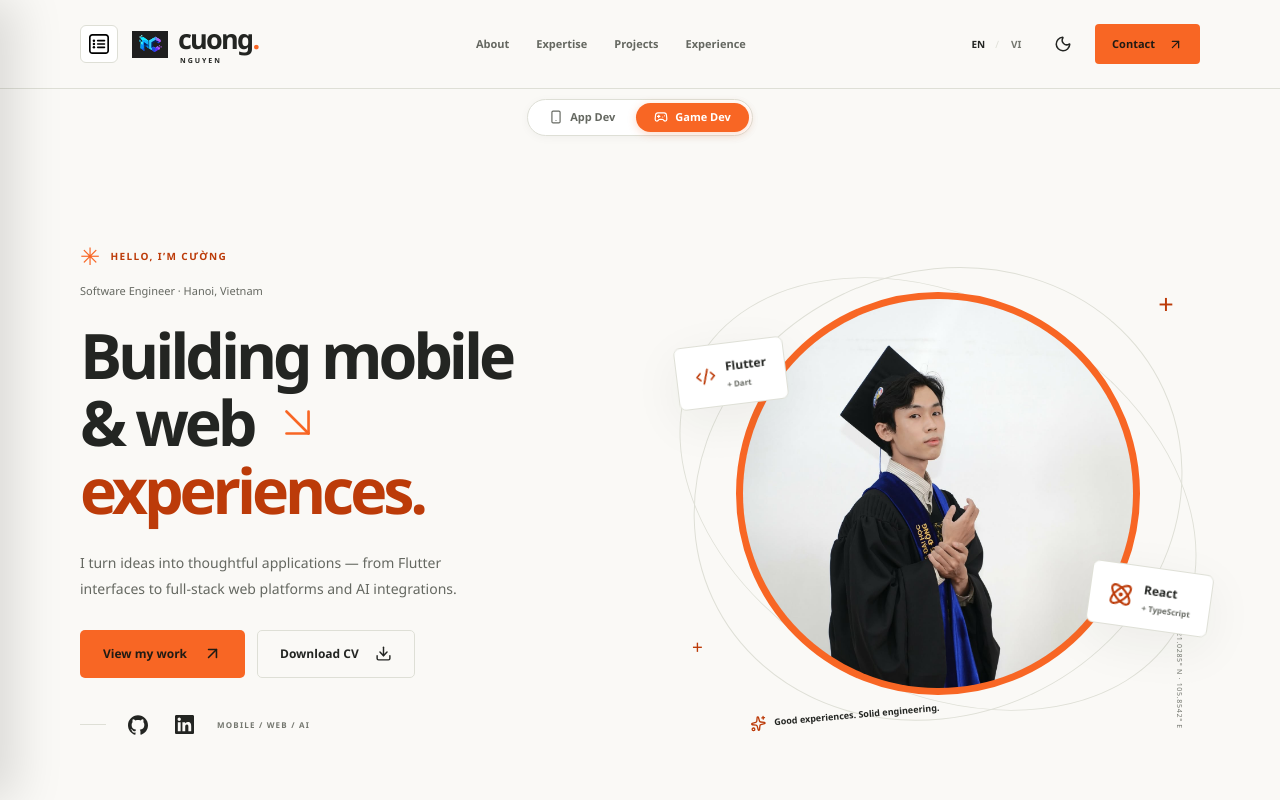
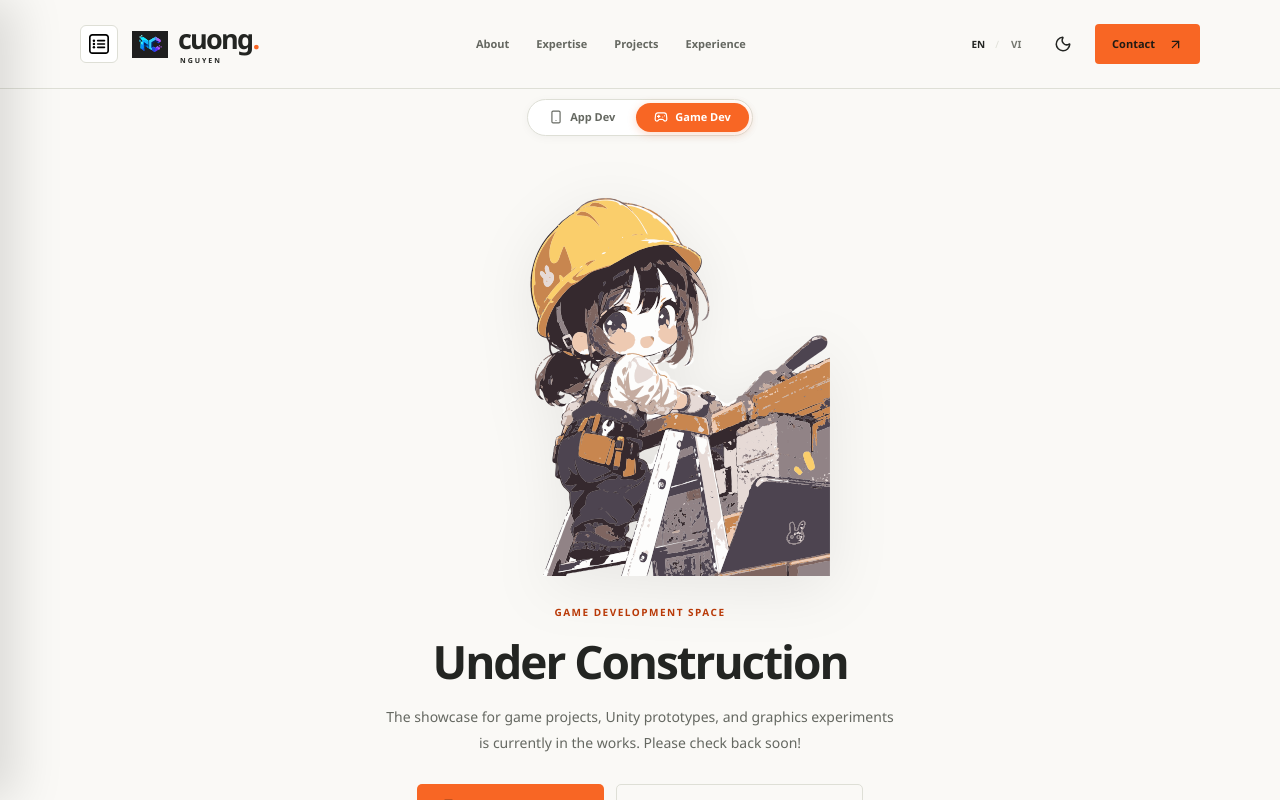
Before and after one commit to ScrotJame/MyPortfolio, a React (Vite) app: page / in a window 1280 px wide. Both pictures are taken after a click on the button "Game Dev". Shown: the top 800 px of the page. Built offline with nearby package versions, Linux system fonts and the light colour scheme.

Commit message:
feat: add Game Dev under construction page with centered had_build.svg illustration

```diff
--- a/src/App.tsx
+++ b/src/App.tsx
@@ -10,6 +10,7 @@ import { Projects } from './components/Projects'
 import { Experience } from './components/Experience'
 import { Contact } from './components/Contact'
 import { BlogPage } from './components/BlogPage'
+import { GameDevPage } from './components/GameDevPage'
 
 export default function App() {
   const preferences = usePreferences()
@@ -93,6 +94,12 @@ export default function App() {
           onSelectPost={handleSelectPost}
           onNavigateHome={() => handleViewChange('home')}
         />
+      ) : devMode === 'game' ? (
+        <GameDevPage
+          locale={preferences.locale}
+          onSwitchToAppDev={() => setDevMode('app')}
+          onNavigateBlog={() => handleViewChange('blog')}
+        />
       ) : (
         <>
           <Hero c={c} />
--- /dev/null
+++ b/src/components/GameDevPage.tsx
@@ -0,0 +1,60 @@
+import { ArrowUpRight, Smartphone } from 'lucide-react'
+
+interface GameDevPageProps {
+  locale: 'en' | 'vi'
+  onSwitchToAppDev: () => void
+  onNavigateBlog: () => void
+}
+
+export function GameDevPage({ locale, onSwitchToAppDev, onNavigateBlog }: GameDevPageProps) {
+  const t = {
+    eyebrow: locale === 'vi' ? 'KHÔNG GIAN GAME DEVELOPMENT' : 'GAME DEVELOPMENT SPACE',
+    title: locale === 'vi' ? 'Trang đang được xây dựng' : 'Under Construction',
+    desc:
+      locale === 'vi'
+        ? 'Góc chia sẻ các dự án game, sản phẩm Unity và các thử nghiệm đồ họa đang trong quá trình phát triển và hoàn thiện. Hãy quay lại sớm nhé!'
+        : 'The showcase for game projects, Unity prototypes, and graphics experiments is currently in the works. Please check back soon!',
+    switchApp: locale === 'vi' ? 'Xem dự án App Dev' : 'Switch to App Dev',
+    readBlog: locale === 'vi' ? 'Đọc review Game trên Blog' : 'Read Game Reviews on Blog',
+  }
+
+  return (
+    <section className="construction-section container" aria-labelledby="construction-heading">
+      <div className="construction-content">
+        <div className="construction-illustration-wrapper">
+          <img
+            src={`${import.meta.env.BASE_URL}images/had_build.svg`}
+            alt=""
+            width="420"
+            height="420"
+            className="construction-illustration"
+          />
+        </div>
+
+        <span className="eyebrow">{t.eyebrow}</span>
+        <h1 id="construction-heading" className="construction-title">{t.title}</h1>
+        <p className="construction-desc">{t.desc}</p>
+
+        <div className="construction-actions">
+          <button
+            type="button"
+            className="button button-primary"
+            onClick={onSwitchToAppDev}
+          >
+            <Smartphone size={17} aria-hidden="true" />
+            <span>{t.switchApp}</span>
+          </button>
+
+          <button
+            type="button"
+            className="button button-outline"
+            onClick={onNavigateBlog}
+          >
+            <span>{t.readBlog}</span>
+            <ArrowUpRight size={17} aria-hidden="true" />
+          </button>
+        </div>
+      </div>
+    </section>
+  )
+}
--- a/src/styles.css
+++ b/src/styles.css
@@ -405,7 +405,60 @@ p, h1, h2, h3, h4 { margin: 0; }
 .blog-article-content hr { border: 0; border-top: 1px solid var(--border); margin: 32px 0; }
 .blog-article-content strong { color: var(--text); font-weight: 750; }
 .blog-article-content code { background: var(--soft); padding: 2px 6px; border-radius: 4px; font-size: 12px; border: 1px solid var(--border); }
-.blog-empty-state { text-align: center; padding: 60px 20px; color: var(--muted); font-size: 13px; }
+/* Game Dev Under Construction Page */
+.construction-section {
+  min-height: 75vh;
+  display: flex;
+  align-items: center;
+  justify-content: center;
+  padding-block: 50px 100px;
+}
+.construction-content {
+  display: flex;
+  flex-direction: column;
+  align-items: center;
+  text-align: center;
+  max-width: 640px;
+  margin-inline: auto;
+}
+.construction-illustration-wrapper {
+  margin-bottom: 28px;
+  display: flex;
+  justify-content: center;
+  align-items: center;
+}
+.construction-illustration {
+  width: min(380px, 80vw);
+  height: auto;
+  aspect-ratio: 1;
+  object-fit: contain;
+  filter: drop-shadow(0 12px 30px rgba(0, 0, 0, 0.08));
+  transition: transform 0.4s ease;
+}
+.construction-illustration:hover {
+  transform: scale(1.03);
+}
+.construction-title {
+  font-size: clamp(30px, 4.2vw, 46px);
+  font-weight: 800;
+  letter-spacing: -.045em;
+  line-height: 1.25;
+  margin-top: 12px;
+}
+.construction-desc {
+  font-size: 14px;
+  line-height: 1.85;
+  color: var(--muted);
+  max-width: 520px;
+  margin-top: 14px;
+  margin-bottom: 28px;
+}
+.construction-actions {
+  display: flex;
+  flex-wrap: wrap;
+  gap: 12px;
+  justify-content: center;
+}
 
 @media (prefers-reduced-motion: no-preference) {
   .hero-copy { animation: fade-up .6s ease both; }
```
Also changed, not shown: public/images/had_build.svg (added), 1 other file (tests, documents, lock files or other folders).
